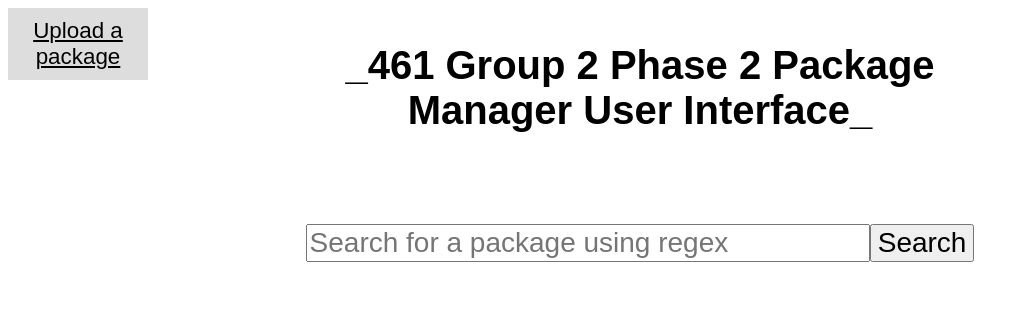
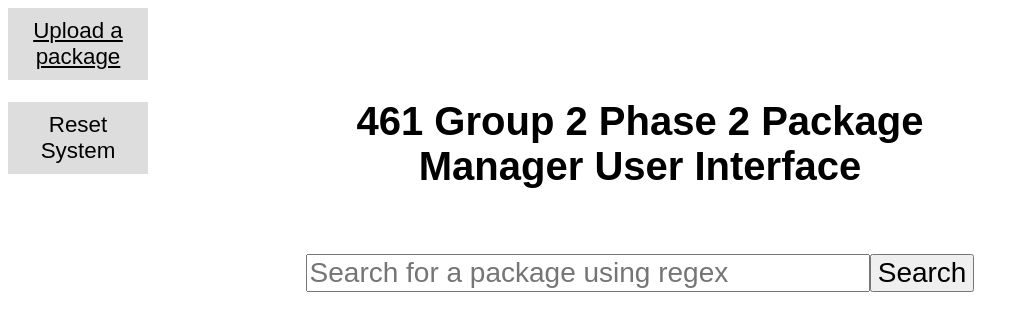
Before and after one commit to mghera02/461Group2Phase2, a Vue app in the folder 461Phase2/: page / in a window 1280 px wide. Shown: the top 330 px of the page, without its empty margins (0-1029 px from the left). Built offline with nearby package versions, Linux system fonts and the light colour scheme.

Commit message:
added reset endpoint to frontend

```diff
--- a/461Phase2/src/assets/css/search.css
+++ b/461Phase2/src/assets/css/search.css
@@ -1,12 +1,16 @@
 #searchBtn {
+    position: relative;
     font-size: 1.75em;
     display: flex;
+    top: -5vw;
 }
 
 #searchBar {
+    position: relative;
     width:44%;
     font-size: 1.75em;
     display: flex;
+    top: -5vw;
 }
 
 #topNav {
@@ -31,6 +35,8 @@
     color: black;
     font-family: Arial;
     font-size: 1.4em;
+    margin-bottom: 1em;
+    cursor: pointer;
 }
 
 .title {
@@ -41,5 +47,5 @@
     margin-left:auto;
     margin-right:auto;
     position: relative;
-    top: -5vw;
+    top: -8vw;
 }
--- a/461Phase2/src/views/HomeView.vue
+++ b/461Phase2/src/views/HomeView.vue
@@ -7,7 +7,8 @@
 
 <template>
   <router-link :to="{ name: 'upload', params: {} }" class="goToBtn">Upload a package</router-link>
-  <h1 class="title">_461 Group 2 Phase 2 Package Manager User Interface_</h1>
+  <div @click="resetSystem" class="goToBtn">Reset System</div>
+  <h1 class="title">461 Group 2 Phase 2 Package Manager User Interface</h1>
   <main>
     <SearchBar @search-bar-val="getSearchBarVal"/>
     <div id="packages" v-for="packageContent in packages">
@@ -31,6 +32,21 @@
         methods: {
           getSearchBarVal(x) {
             this.searchBarVal = x;
+          },
+          async resetSystem() {
+            const url = 'http://3.142.50.181:8080/reset';
+            fetch(url, {
+              method: 'POST'
+            })
+              .then(response => {
+                if (!response.ok) {
+                  throw new Error('Network response was not ok');
+                }
+                console.log('Reset request successful');
+              })
+              .catch(error => {
+                console.error('There was a problem with the request:', error);
+              });
           },
           async getMatchingPackages() {
 
```
